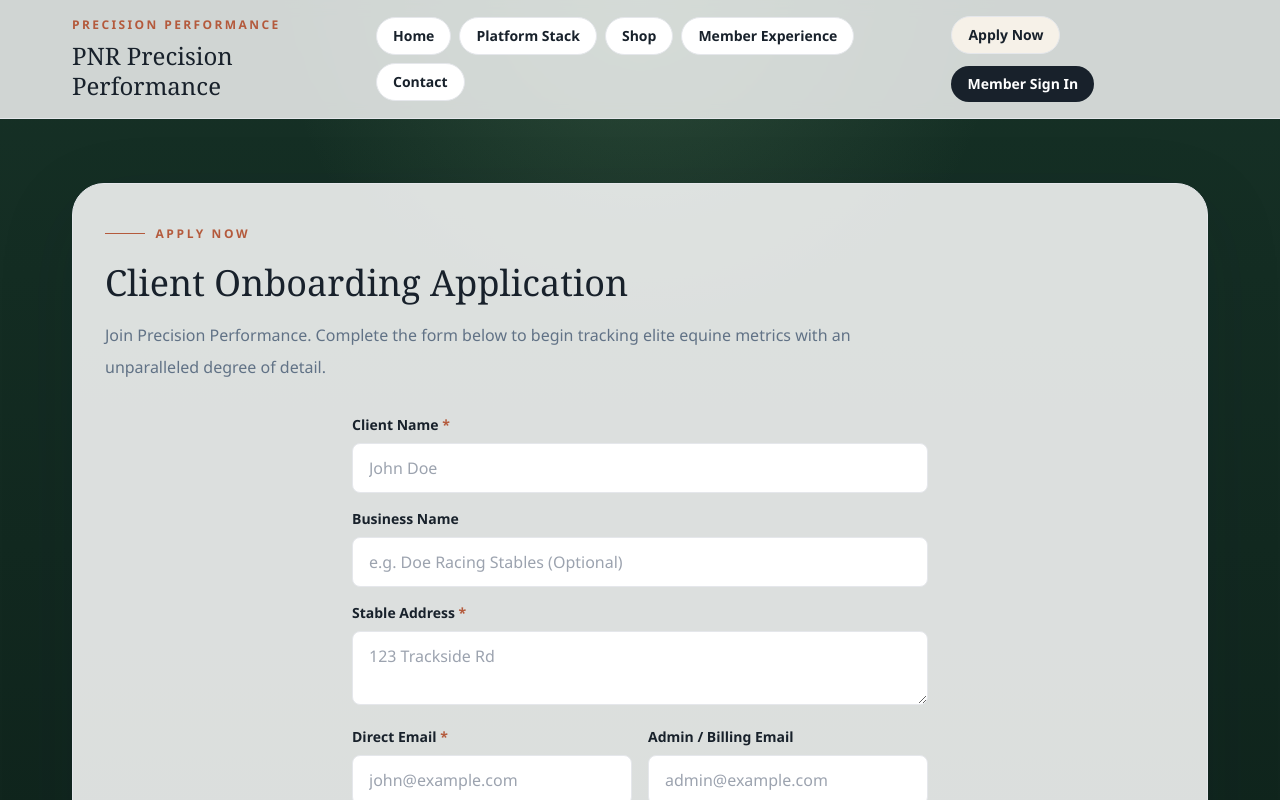
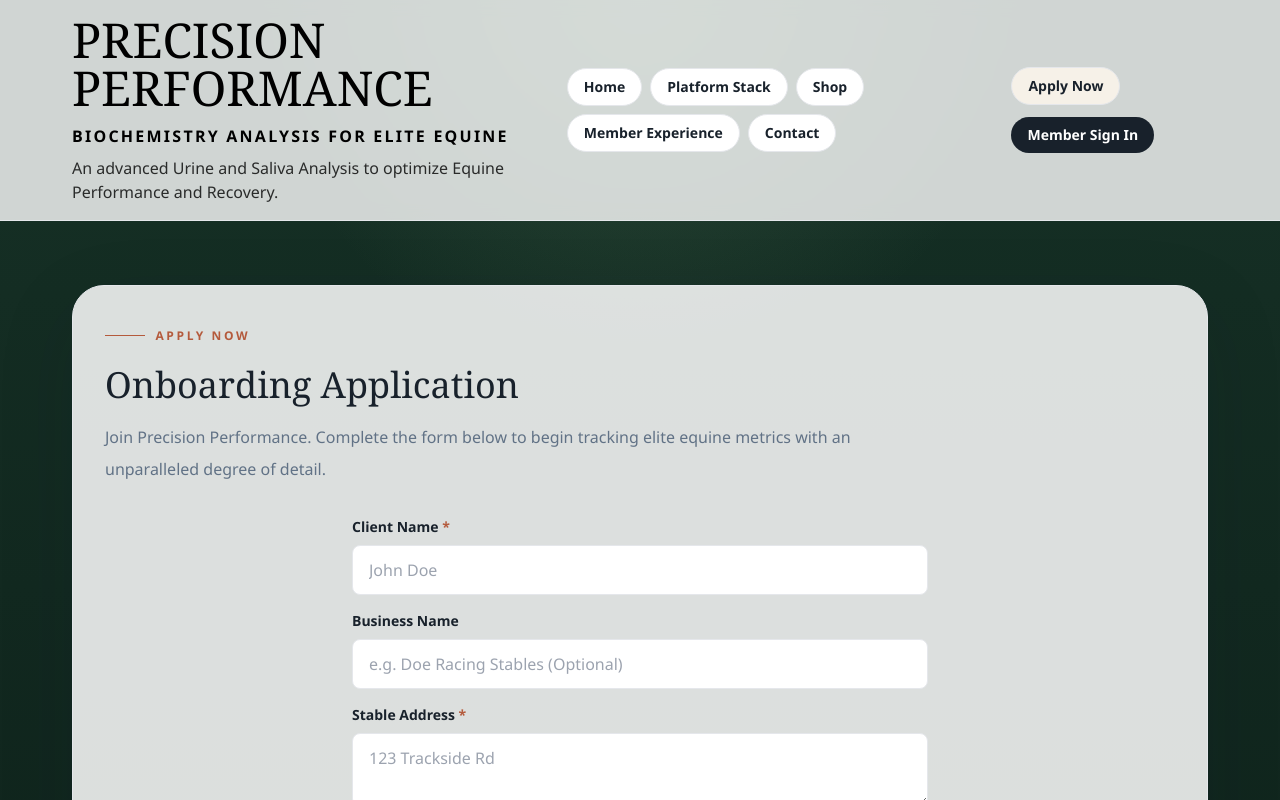
Before and after one commit to rankin007/PNR-Precision-Performance, a Next.js app: page /onboarding in a window 1280 px wide. Shown: the top 800 px of the page. Built offline with nearby package versions, Linux system fonts and the light colour scheme; no server answers.

Commit message:
Refresh homepage branding and onboarding success panel
- enlarge public brand treatment and update slogan copy
- rename onboarding title to Onboarding Application
- add horse barrier banner and return-home action to success state

```diff
--- a/app/(marketing)/onboarding/page.tsx
+++ b/app/(marketing)/onboarding/page.tsx
@@ -1,5 +1,7 @@
 "use client";
 
+import Image from "next/image";
+import Link from "next/link";
 import { useState } from "react";
 import { submitOnboardingForm } from "./actions";
 import { SectionCard } from "@/components/layout/section-card";
@@ -30,18 +32,38 @@ export default function OnboardingPage() {
     <main className="section-wrap px-4 py-16 md:px-8">
       <SectionCard
         eyebrow="Apply Now"
-        title="Client Onboarding Application"
+        title="Onboarding Application"
         description="Join Precision Performance. Complete the form below to begin tracking elite equine metrics with an unparalleled degree of detail."
       >
         {status === "success" ? (
-          <div className="rounded-2xl border border-ink/10 bg-sand p-8 text-center text-ink">
+          <div className="overflow-hidden rounded-[2rem] border border-ink/10 bg-sand text-center text-ink shadow-panel">
+            <div className="overflow-hidden border-b border-ink/10 bg-[#11211a]">
+              <Image
+                src="/Horse barrier images.jfif"
+                alt="Horse barrier banner"
+                width={1600}
+                height={900}
+                className="h-64 w-full object-cover"
+                priority
+              />
+            </div>
+            <div className="p-8">
               <h2 className="mb-4 font-display text-2xl">Application Received</h2>
               <p className="text-steel">
                 Thank you for your application. We&apos;ve sent a verification email to your direct email address.
-              <br />
-              <br />
-              <strong>Please check your inbox</strong> and click the link to confirm your application and agree to the clinical disclaimer.
-            </p>
+                <br />
+                <br />
+                <strong>Please check your inbox</strong> and click the link to confirm your application and agree to the clinical disclaimer.
+              </p>
+              <div className="mt-8 flex justify-center">
+                <Link
+                  href="/"
+                  className="rounded-full bg-ink px-5 py-3 text-sm font-semibold text-white transition hover:bg-ink/90"
+                >
+                  Return to Home Page
+                </Link>
+              </div>
+            </div>
           </div>
         ) : (
           <form action={handleSubmit} className="mx-auto max-w-xl space-y-5">
--- a/components/layout/site-chrome.tsx
+++ b/components/layout/site-chrome.tsx
@@ -55,9 +55,16 @@ export function SiteChrome({ children }: SiteChromeProps) {
     <div className="min-h-screen">
       <header className="border-b border-ink/10 bg-white/80 backdrop-blur">
         <div className="section-wrap flex flex-col gap-4 px-4 py-4 md:px-8 lg:flex-row lg:items-center lg:justify-between">
-          <Link href="/" className="max-w-[18rem]">
-            <p className="text-xs font-semibold uppercase tracking-[0.2em] text-ember">Precision Performance</p>
-            <h1 className="mt-2 font-display text-2xl leading-tight text-ink">{siteConfig.name}</h1>
+          <Link href="/" className="max-w-[34rem]">
+            <h1 className="font-display text-4xl leading-none text-black md:text-5xl">
+              PRECISION PERFORMANCE
+            </h1>
+            <p className="mt-3 text-sm font-semibold uppercase tracking-[0.14em] text-black md:text-base">
+              Biochemistry Analysis for Elite Equine
+            </p>
+            <p className="mt-2 max-w-2xl text-sm leading-6 text-black/80 md:text-base">
+              An advanced Urine and Saliva Analysis to optimize Equine Performance and Recovery.
+            </p>
           </Link>
 
           <nav className="flex flex-wrap gap-2">
```
Also changed, not shown: public/Horse barrier images.jfif (added).
